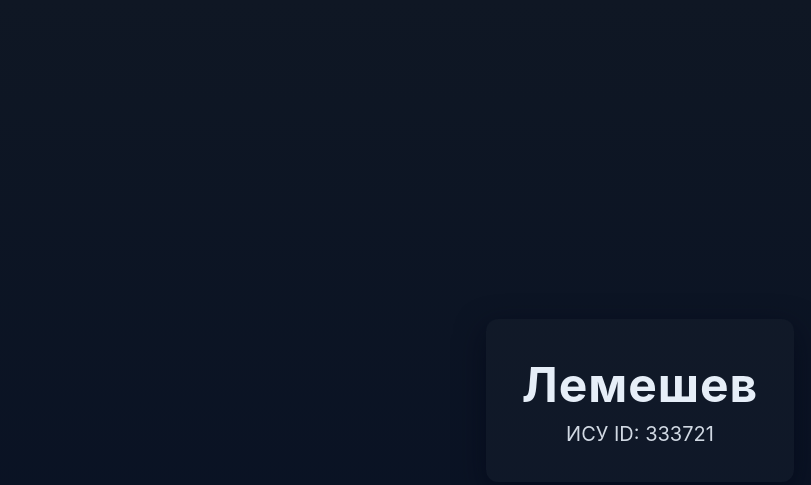
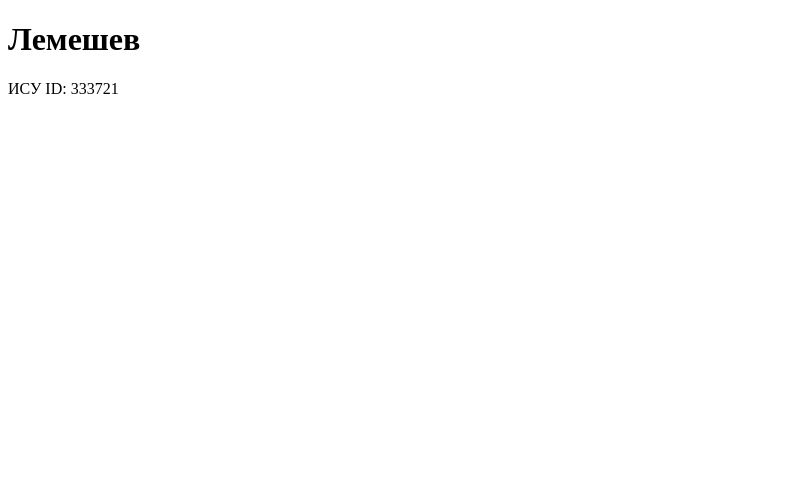
Before and after one commit to Yaroslem15/333721, a plain HTML site: page index.html in a window 1280 px wide. Shown: the whole page, without its empty margins (0-811 px from the left). Drawn offline with Linux system fonts and the light colour scheme.

Commit message:
Update index.html

```diff
--- a/index.html
+++ b/index.html
@@ -4,14 +4,6 @@
   <meta charset="utf-8">
   <meta name="viewport" content="width=device-width,initial-scale=1">
   <title>Лемешев — ИСУ 333721</title>
-  <style>
-    :root{--bg:#0f1724;--card:#111827;--accent:#60a5fa;--txt:#e6eef8}
-    body{margin:0;background:linear-gradient(180deg,var(--bg),#071024);min-height:100vh;display:flex;align-items:center;justify-content:center;font-family:Inter,system-ui,Arial,sans-serif;color:var(--txt)}
-    .card{background:rgba(255,255,255,0.02);padding:36px;border-radius:12px;box-shadow:0 10px 30px rgba(2,6,23,0.6);text-align:center;max-width:720px;}
-    h1{margin:0;font-size:3rem;letter-spacing:0.02em}
-    p{margin:.5rem 0 0;font-size:1.25rem;opacity:.9}
-    .meta{margin-top:16px;font-size:.9rem;color:rgba(230,238,248,.75)}
-  </style>
 </head>
 <body>
   <div class="card">
```
